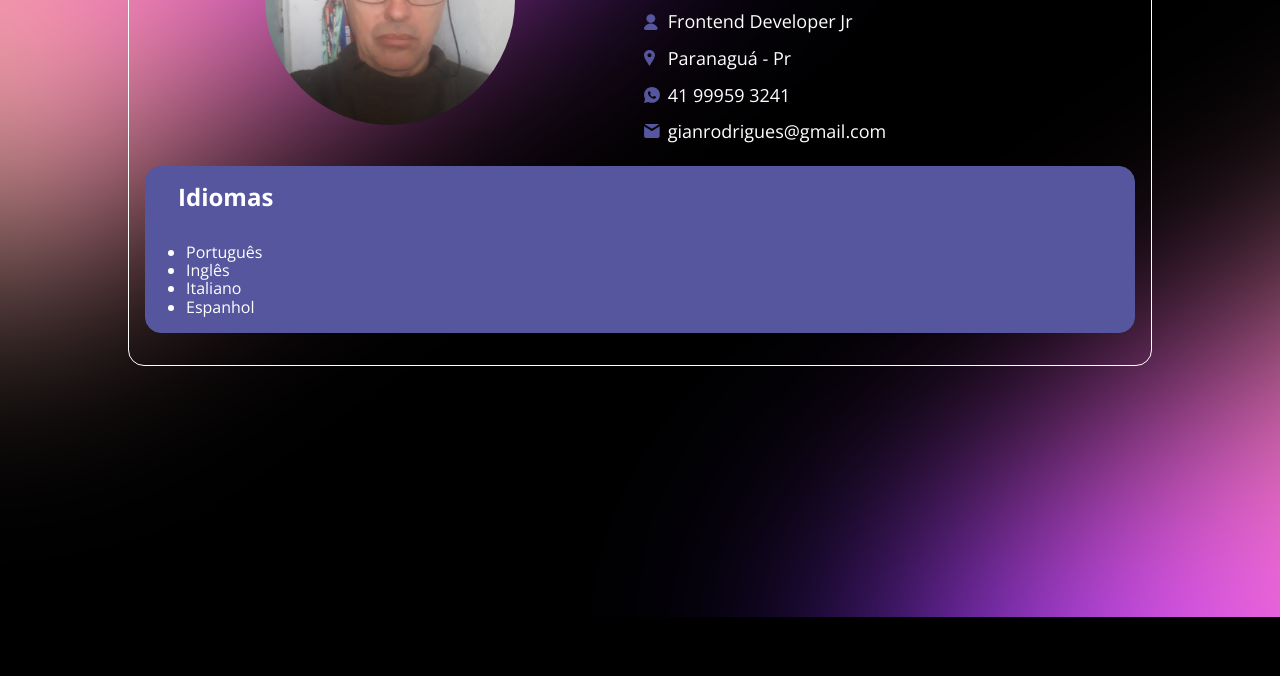
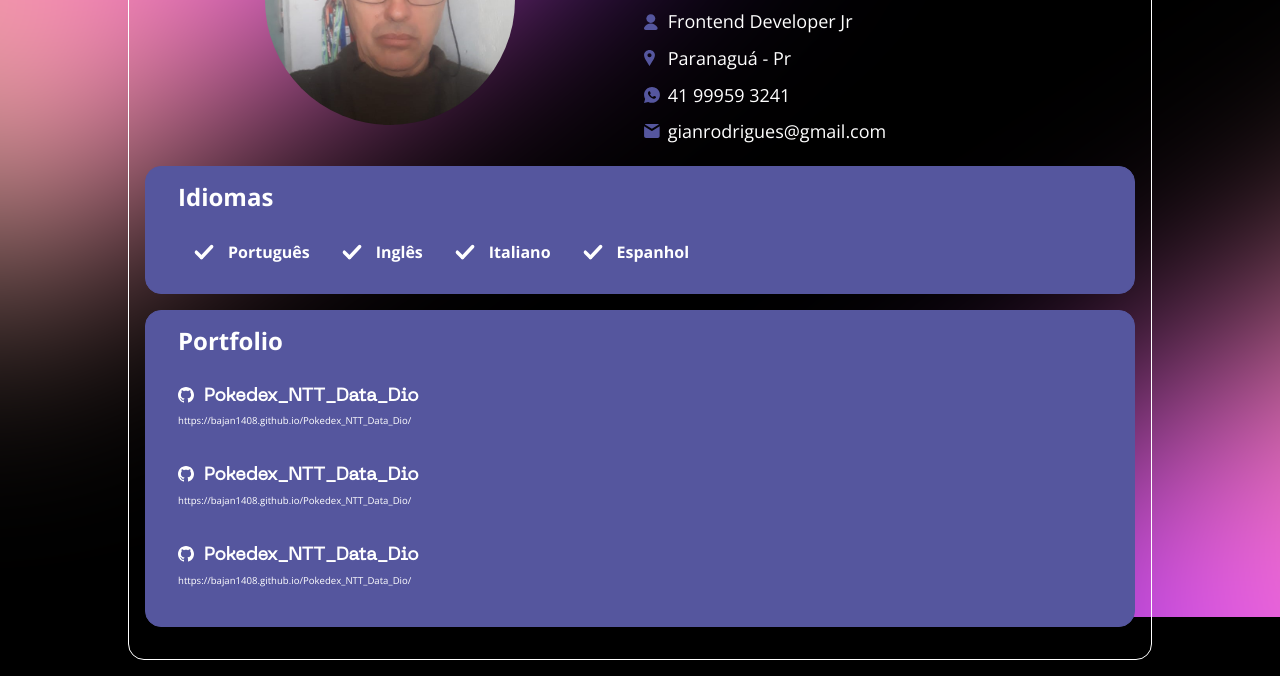
Before and after one commit to Bajan1408/Portfolio, a plain HTML site: page index.html in a window 1280 px wide. Shown: the part 183-859 px from the top of the page. Before the commit the page ends 800 px from the top, so only its background shows below. Drawn offline with nearby package versions, Linux system fonts and the light colour scheme.

Commit message:
Adiciona estilos listagem idiomas e portfolio

```diff
--- a/assets/css/acordeon.css
+++ b/assets/css/acordeon.css
@@ -39,19 +39,23 @@
     background-size: contain;
     background-image: url('/assets/img/icons/arrow-acordeon.svg');
     transition: .25s;
+    transform: rotate(180deg);
 }
 
 .acordeon.open .trigger::after {
-    transform: rotate(180deg);
+    transform: rotate(360deg);
 }
 
 .acordeon .content {
     overflow: hidden;
     height: 0;
-    transition: 0.25s;
+    opacity: 0;
+    transition: opacity 0.25s ease-in-out;
 }
 
 .acordeon.open .content {
-    display: inline-block;
-    height: 100%;
+    display: block;
+    padding: 0 1rem 1rem 2rem;
+    height: auto;
+    opacity: 1;
 }
--- /dev/null
+++ b/assets/css/languages.css
@@ -0,0 +1,30 @@
+.languages {
+    display: flex;
+    flex-direction: row;
+    align-items: center;
+    flex-wrap: wrap;
+
+    margin: 0;
+    padding: 0;
+    list-style: none;
+}
+
+.languages li {
+    display: flex;
+    flex-direction: row;
+    align-items: center;
+    padding: 1rem;
+    font-weight: 700;
+    font-size: 1rem;
+}
+
+.languages li::before {
+    content: '';
+    display: inline-block;
+    width: 2rem;
+    height: 1rem;
+    background-repeat: no-repeat;
+    background-size: contain;
+    background-image: url('/assets/img/icons/check.svg');
+    margin-right: .125rem;
+}
--- /dev/null
+++ b/assets/css/portfolio.css
@@ -0,0 +1,47 @@
+.portfolio {
+    display: flex;
+    flex-direction: column;
+    justify-content: flex-start;
+    width: 100%;
+    margin: 0;
+    padding: 0;
+    list-style: none;
+}
+
+.portfolio li {
+    display: flex;
+    flex-direction: column;
+    justify-content: flex-start;
+    margin: 1rem 0;
+}
+
+.portfolio li .title {
+    display: flex;
+    flex-direction: row;
+    font-size: 1.125rem;
+    font-weight: 700;
+    margin-bottom: .5rem;
+}
+
+.portfolio li .title.github::before {
+    content: '';
+    display: inline-block;
+    width: 1.5rem;
+    height: 1rem;
+    background-repeat: no-repeat;
+    background-size: contain;
+    background-image: url('/assets/img/icons/github.svg');
+    margin-right: .125rem;
+}
+
+
+.portfolio li a {
+    color: #fff;
+    text-decoration: none;
+    font-size: 0.6rem;
+    margin-bottom: .5rem;
+}
+
+.portfolio li a:hover {
+    text-decoration: underline;
+}
--- a/index.html
+++ b/index.html
@@ -22,6 +22,8 @@
 
     <link rel="stylesheet" href="assets/css/global.css">
     <link rel="stylesheet" href="assets/css/acordeon.css">
+    <link rel="stylesheet" href="assets/css/languages.css">
+    <link rel="stylesheet" href="assets/css/portfolio.css">
 </head>
 <body>
     <div class="main">
@@ -44,14 +46,35 @@
             </button>
 
             <div class="content">
-                <ul>
+                <ul class="languages">
                     <li>Português</li>
                     <li>Inglês</li>
                     <li>Italiano</li>
                     <li>Espanhol</li>
                 </ul>
             </div>
+        </section>
+        <section class="acordeon open">
+            <button class="trigger" type="button">
+               Portfolio
+            </button>
 
+            <div class="content">
+                <ul class="portfolio">
+                    <li>
+                        <span class="title github">Pokedex_NTT_Data_Dio</span>
+                        <a href="https://bajan1408.github.io/Pokedex_NTT_Data_Dio/" target="_blank">https://bajan1408.github.io/Pokedex_NTT_Data_Dio/</a>
+                    </li>
+                    <li>
+                        <span class="title github">Pokedex_NTT_Data_Dio</span>
+                        <a href="https://bajan1408.github.io/Pokedex_NTT_Data_Dio/" target="_blank">https://bajan1408.github.io/Pokedex_NTT_Data_Dio/</a>
+                    </li>
+                    <li>
+                        <span class="title github">Pokedex_NTT_Data_Dio</span>
+                        <a href="https://bajan1408.github.io/Pokedex_NTT_Data_Dio/" target="_blank">https://bajan1408.github.io/Pokedex_NTT_Data_Dio/</a>
+                    </li>
+                </ul>
+            </div>
         </section>
     </div>
 
```
Also changed, not shown: assets/img/icons/check.svg (added), assets/img/icons/github.svg (added).
